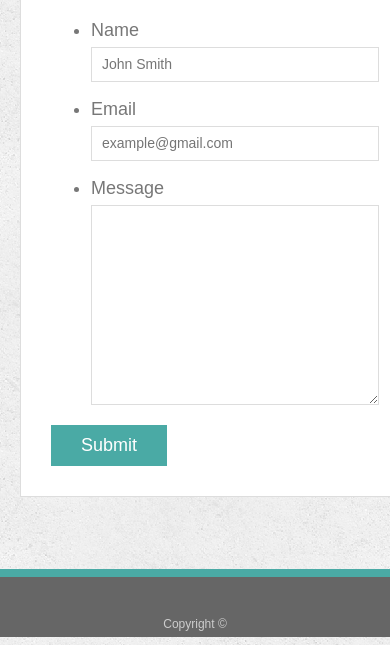
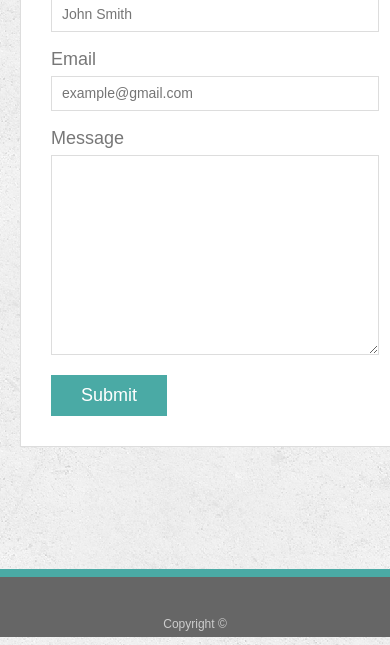
Before and after one commit to Aglasener/Responsive-Portfolio, a plain HTML site: page contact.html in a window 390 px wide. Shown: the part 359-1004 px from the top of the page. Drawn offline with Linux system fonts and the light colour scheme.

```diff
--- a/assets/css/style.css
+++ b/assets/css/style.css
@@ -182,10 +182,13 @@ h3, h2 {
 
 #contact-form ul {
   margin-bottom: 20px;
+  list-style-type: none;
+  margin-left: 0px;
 }
 
 #contact-form li {
   margin-bottom: 10px;
+  margin-left: -40px;
 }
 
 label,
@@ -354,7 +357,7 @@ input[type=submit] {
   border: 1px solid #dddddd;
 }
 #main-container {
-  padding-top: 130px;
+  padding-top: 80px;
   min-height: calc(100vh - 70px);
 }
 
```
